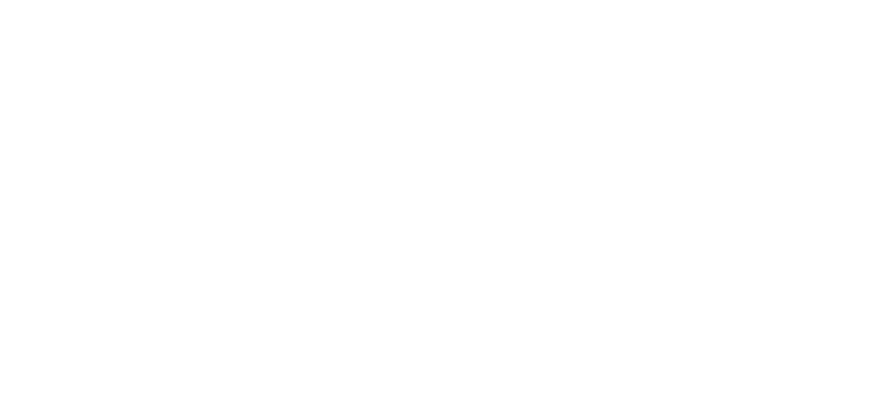
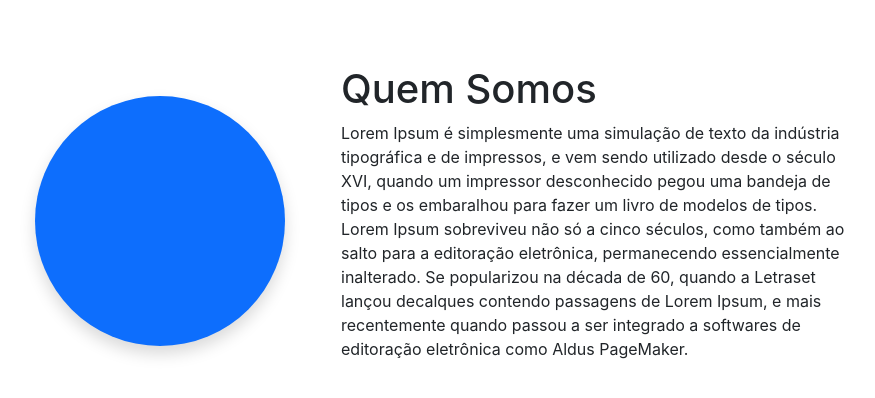
Before and after one commit to israelcena/ong-projeto-almeida, a Next.js app: page /components/AboutUs in a window 1280 px wide. Shown: the top 398 px of the page, without its empty margins (215-1090 px from the left). Built offline with nearby package versions, Linux system fonts and the light colour scheme.

Commit message:
rework aboutUs

```diff
--- a/pages/components/AboutUs.jsx
+++ b/pages/components/AboutUs.jsx
@@ -1,7 +1,28 @@
-export default function AboutUs(){
-  (
-    <section>
-      AboutUs
-    </section>
-  )
+export default function AboutUs() {
+	return (
+		<section className="container my-5 d-flex justify-content-center align-items-center gap-2 px-5">
+			<div
+				className="rounded-circle shadow bg-primary p-5 m-5"
+				style={{
+					height: "250px",
+					width: "250px",
+				}}
+			></div>
+			<div className="w-50">
+				<h1>Quem Somos</h1>
+				<p>
+					Lorem Ipsum é simplesmente uma simulação de texto da indústria
+					tipográfica e de impressos, e vem sendo utilizado desde o século XVI,
+					quando um impressor desconhecido pegou uma bandeja de tipos e os
+					embaralhou para fazer um livro de modelos de tipos. Lorem Ipsum
+					sobreviveu não só a cinco séculos, como também ao salto para a
+					editoração eletrônica, permanecendo essencialmente inalterado. Se
+					popularizou na década de 60, quando a Letraset lançou decalques
+					contendo passagens de Lorem Ipsum, e mais recentemente quando passou a
+					ser integrado a softwares de editoração eletrônica como Aldus
+					PageMaker.
+				</p>
+			</div>
+		</section>
+	);
 }
```
